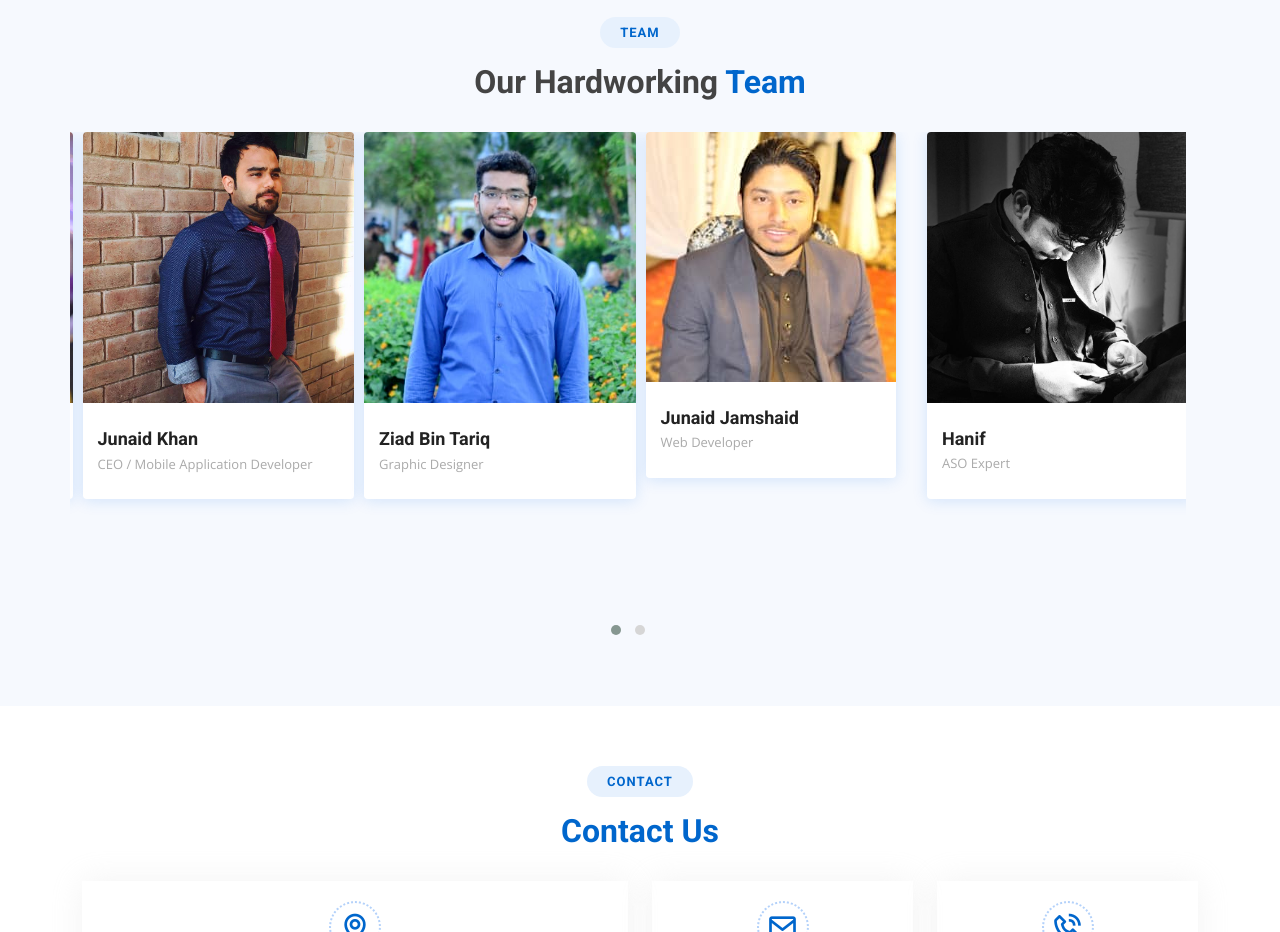
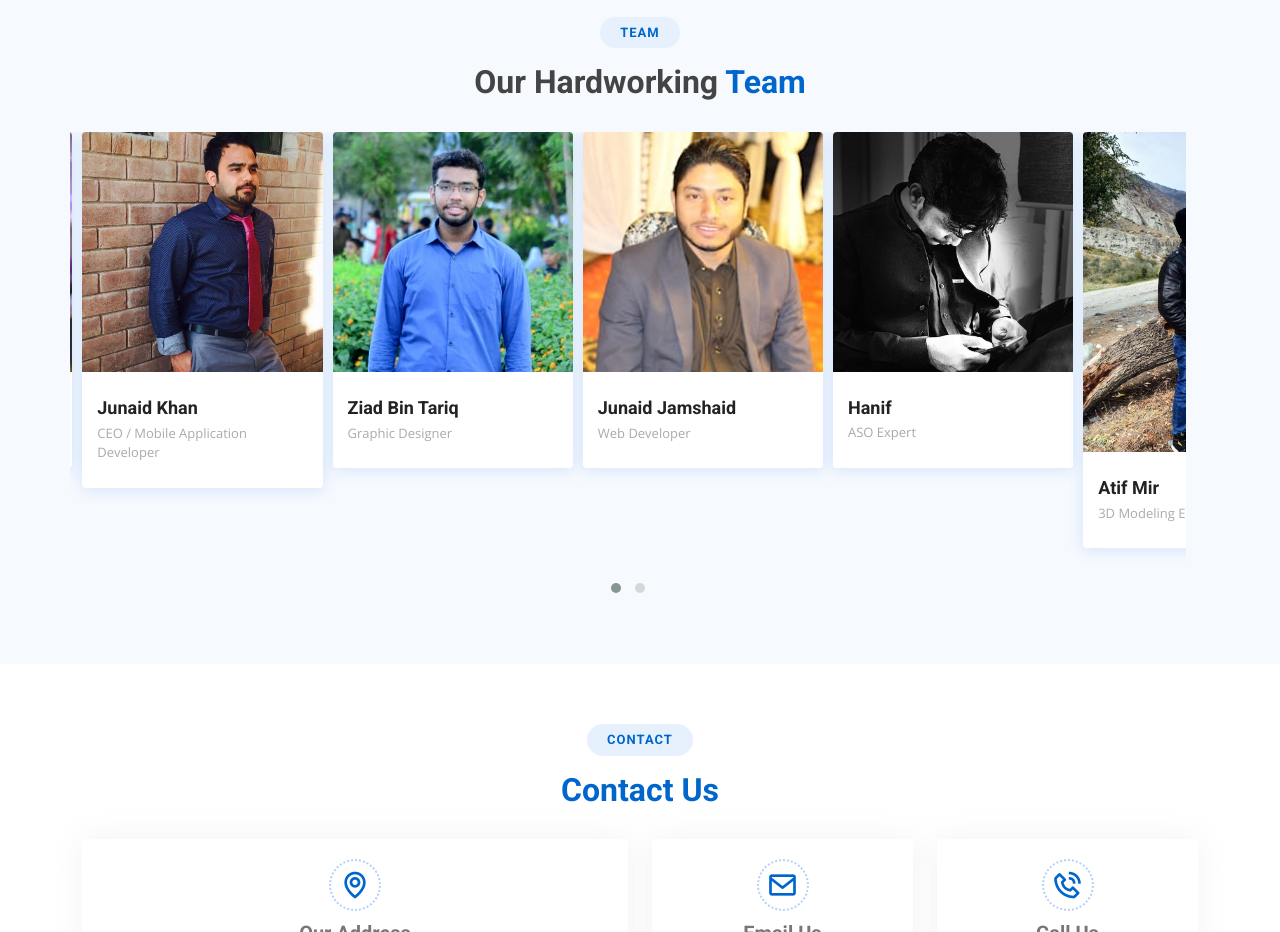
Before and after one commit to fawad1997/ITCompanyWebsite, a plain HTML site: page index.html in a window 1280 px wide. Shown: the part 5580-6512 px from the top of the page. Drawn offline with nearby package versions, Linux system fonts and the light colour scheme.

Commit message:
4.5 team view

```diff
--- a/index.html
+++ b/index.html
@@ -884,7 +884,7 @@
 					items: 2
 				},
 				1000: {
-					items: 4
+					items: 4.5
 				}
 			}
 		})
```
